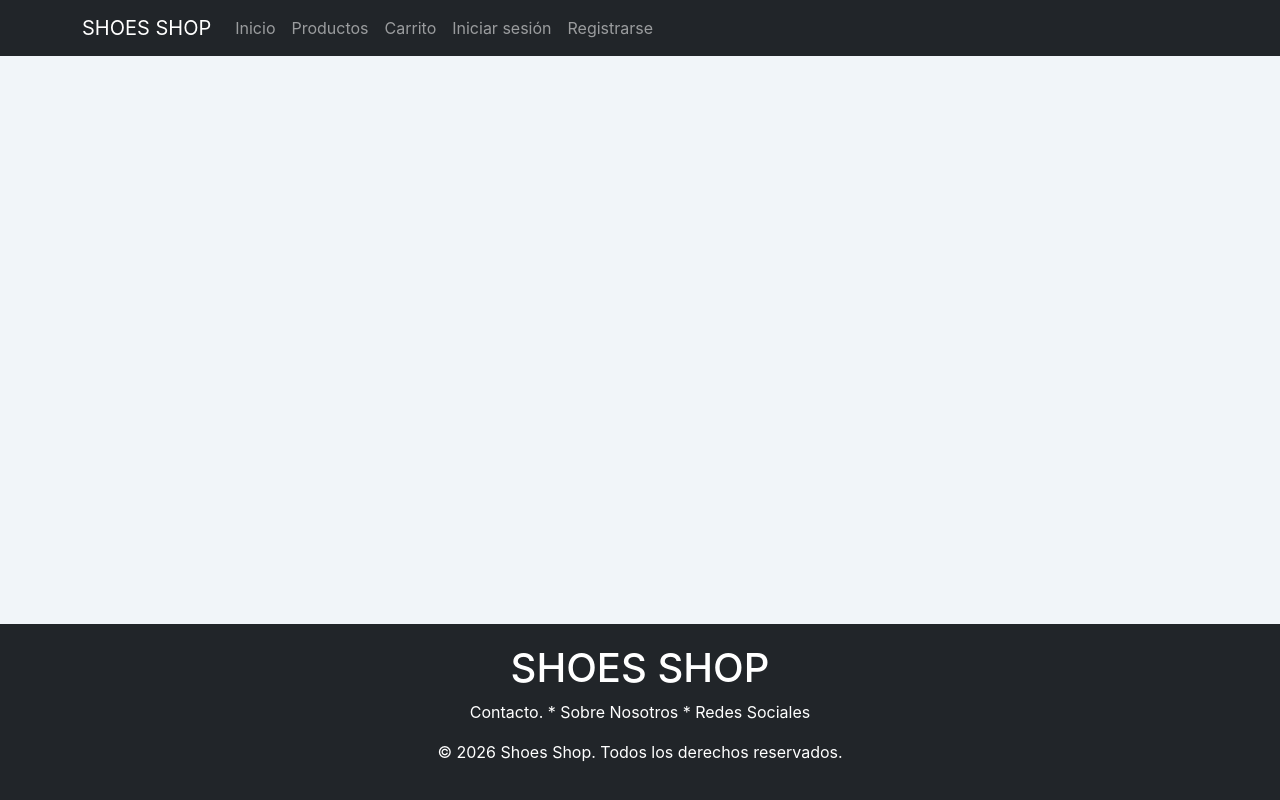
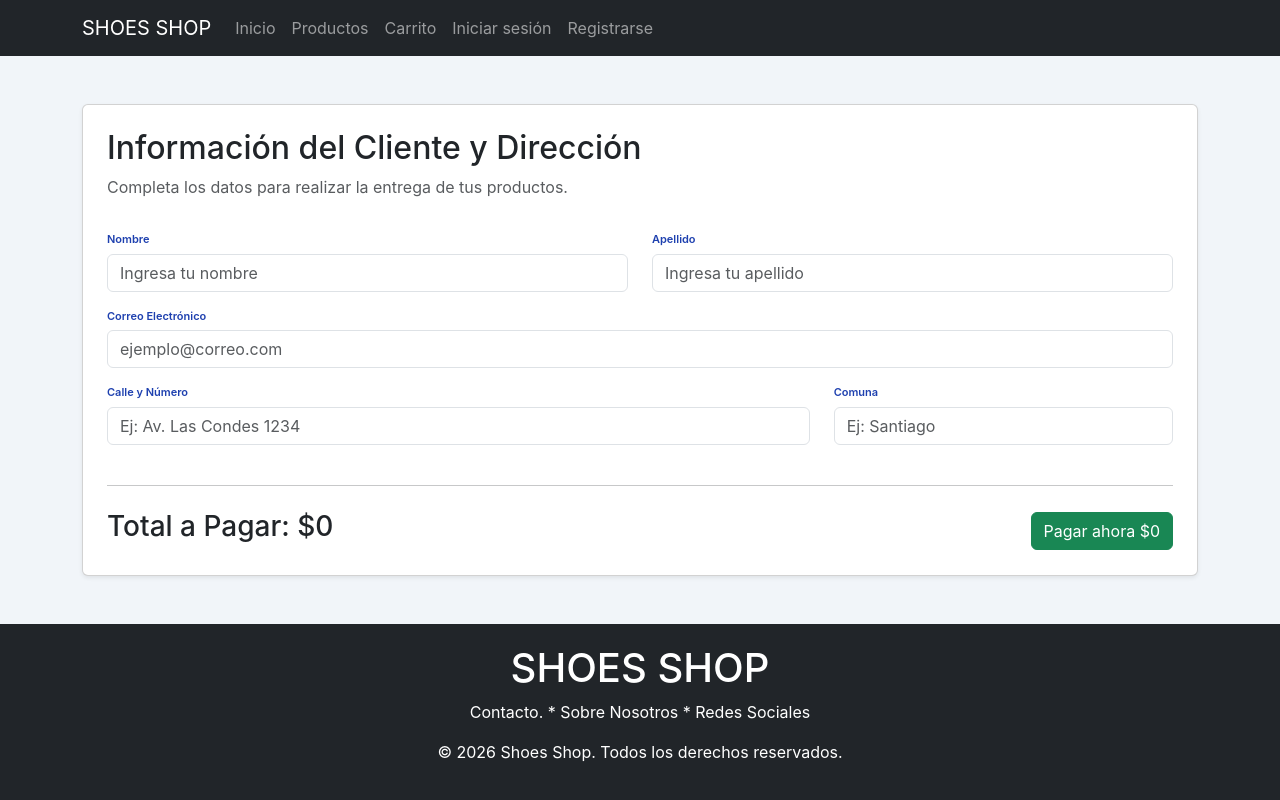
Before and after one commit to freddyrios23/shoes-shop-react, a React (Vite) app: page /checkout in a window 1280 px wide. Built offline with nearby package versions, Linux system fonts and the light colour scheme.

Commit message:
avanze carrito

```diff
--- a/src/App.jsx
+++ b/src/App.jsx
@@ -1,4 +1,3 @@
-
 import React from "react";
 import { Routes, Route } from "react-router-dom";
 
@@ -11,6 +10,8 @@ import Home from "./pages/Home";
 import Products from "./pages/Products";
 import ProductDetail from "./pages/ProductDetail";
 import Cart from "./pages/Cart";
+import Checkout from "./pages/Checkout";
+import SuccessPay from "./pages/SuccessPay";
 import Login from "./pages/Login";
 import Register from "./pages/Register";
 import Adminmode from "./pages/AdminMode";
@@ -24,6 +25,8 @@ function App() {
         <Route path="/products" element={<Products />} />
         <Route path="/products/:id" element={<ProductDetail />} />
         <Route path="/cart" element={<Cart />} />
+        <Route path="/checkout" element={<Checkout />} />
+        <Route path="/pago-exitoso" element={<SuccessPay />} />
         <Route path="/login" element={<Login />} />
         <Route path="/register" element={<Register />} />
         <Route path="/Adminmode" element={<Adminmode />} />
--- a/src/components/molecules/ProductCard.jsx
+++ b/src/components/molecules/ProductCard.jsx
@@ -7,6 +7,45 @@ import { useNavigate } from "react-router-dom";
 function ProductCard({ product }) {
     // Permite navegar a la página de detalles
     const navigate = useNavigate();
+
+    // Función para agregar al carrito
+    const agregarAlCarrito = () => {
+        const datosGuardados = localStorage.getItem('carrito');
+        let listaActual = [];
+
+        if (datosGuardados) {
+            listaActual = JSON.parse(datosGuardados);
+        }
+
+        // Buscamos si el producto ya existe en el carrito
+        let existe = false;
+        for (let i = 0; i < listaActual.length; i++) {
+            if (listaActual[i].id === product.id) {
+                let cant = listaActual[i].cantidad;
+                if (!cant) {
+                    cant = 1;
+                }
+                listaActual[i].cantidad = cant + 1;
+                existe = true;
+                break;
+            }
+        }
+
+        // Si no existe, lo agregamos como nuevo con cantidad 1
+        if (!existe) {
+            const productoAAgregar = {
+                id: product.id,
+                nombre: product.name,
+                precio: product.price,
+                imagen: product.image,
+                cantidad: 1
+            };
+            listaActual.push(productoAAgregar);
+        }
+
+        localStorage.setItem('carrito', JSON.stringify(listaActual));
+        alert('¡Producto agregado al carrito!');
+    };
 
     return (
         <Card className="m-2 h-100">
@@ -25,6 +64,7 @@ function ProductCard({ product }) {
                     price={product.price}
                 />
 
+                <div className="d-flex gap-2 mt-3">
                     {/* Botón para ver los detalles */}
                     <Button
                         variant="primary"
@@ -32,6 +72,15 @@ function ProductCard({ product }) {
                     >
                         Ver detalles
                     </Button>
+
+                    {/* Botón para agregar al carrito */}
+                    <Button
+                        variant="success"
+                        onClick={agregarAlCarrito}
+                    >
+                        Añadir
+                    </Button>
+                </div>
             </Card.Body>
         </Card>
     );
--- a/src/components/organims/ProductDetailContent.jsx
+++ b/src/components/organims/ProductDetailContent.jsx
@@ -1,4 +1,3 @@
-
 import Text from "../atoms/Text";
 import Image from "../atoms/Image";
 import Button from "../atoms/Button";
@@ -6,6 +5,42 @@ import { useNavigate } from "react-router-dom";
 
 function ProductDetailContent({ producto }) {
     const navigate = useNavigate();
+
+    // Función para agregar al carrito
+    const agregarAlCarrito = () => {
+        const datosGuardados = localStorage.getItem("carrito");
+        let listaActual = [];
+
+        if (datosGuardados) {
+            listaActual = JSON.parse(datosGuardados);
+        }
+
+        // Buscamos si el producto ya existe en el carrito
+        let existe = false;
+        for (let i = 0; i < listaActual.length; i++) {
+            if (listaActual[i].id === producto.id) {
+                let cant = listaActual[i].cantidad;
+                if (!cant) {
+                    cant = 1;
+                }
+                listaActual[i].cantidad = cant + 1;
+                existe = true;
+                break;
+            }
+        }
+
+        // Si no existe, lo agregamos con cantidad 1
+        if (!existe) {
+            const nuevoProducto = {
+                ...producto,
+                cantidad: 1
+            };
+            listaActual.push(nuevoProducto);
+        }
+
+        localStorage.setItem("carrito", JSON.stringify(listaActual));
+        alert("¡Producto agregado al carrito!");
+    };
 
     return (
         <div className="container my-5">
@@ -34,12 +69,21 @@ function ProductDetailContent({ producto }) {
                         {producto.descripcion || "Zapatillas disponibles en Shoes Shop."}
                     </Text>
 
+                    <div className="d-flex gap-2 mt-3">
+                        <Button
+                            variant="success"
+                            onClick={agregarAlCarrito}
+                        >
+                            Añadir al carrito
+                        </Button>
+
                         <Button
                             variant="secondary"
                             onClick={() => navigate("/products")}
                         >
                             Volver a productos
                         </Button>
+                    </div>
                 </div>
 
             </div>
--- a/src/pages/Cart.jsx
+++ b/src/pages/Cart.jsx
@@ -1,9 +1,12 @@
 import { useState } from 'react';
 import { Container, Table, Alert } from 'react-bootstrap';
+import { useNavigate } from 'react-router-dom';
 import Button from '../components/atoms/Button';
 import Image from '../components/atoms/Image';
 
 function Cart() {
+  const navigate = useNavigate();
+
   // se lee lo que esta guardado en el navegador
   const datosGuardados = localStorage.getItem('carrito');
 
@@ -64,6 +67,11 @@ function Cart() {
     }
     total = total + (cartItems[i].precio * cant);
   }
+
+  // función para ir a la vista de pagar (checkout)
+  const irAPagar = () => {
+    navigate('/checkout');
+  };
 
   // si el carrito esta vacío
   if (cartItems.length === 0) {
@@ -142,7 +150,8 @@ function Cart() {
           <Button variant="secondary" onClick={vaciarCarrito}>
             Vaciar
           </Button>
-          <Button variant="success" onClick={() => alert('Pasando a la pantalla de pago...')}>
+          {/* Botón de Comprar ahora que redirige a /checkout */}
+          <Button variant="success" onClick={irAPagar}>
             Comprar ahora
           </Button>
         </div>
--- /dev/null
+++ b/src/pages/Checkout.jsx
@@ -0,0 +1,131 @@
+import { useState } from 'react';
+import { Container, Card, Form } from 'react-bootstrap';
+import { useNavigate } from 'react-router-dom';
+import Button from '../components/atoms/Button';
+
+function Checkout() {
+  const navigate = useNavigate();
+
+  // Leemos el carrito guardado
+  const datosGuardados = localStorage.getItem('carrito');
+  let cartItems = [];
+  if (datosGuardados) {
+    cartItems = JSON.parse(datosGuardados);
+  }
+
+  // Calculamos el total
+  let total = 0;
+  for (let i = 0; i < cartItems.length; i++) {
+    let cant = cartItems[i].cantidad;
+    if (!cant) {
+      cant = 1;
+    }
+    total = total + (cartItems[i].precio * cant);
+  }
+
+  // Estados simples para el formulario
+  const [nombre, setNombre] = useState('');
+  const [apellido, setApellido] = useState('');
+  const [correo, setCorreo] = useState('');
+  const [calle, setCalle] = useState('');
+  const [comuna, setComuna] = useState('');
+
+  // Función al hacer clic en Pagar ahora
+  const realizarPago = (e) => {
+    e.preventDefault();
+
+    if (!nombre || !correo || !calle) {
+      alert('Por favor completa los campos principales.');
+      return;
+    }
+
+    // Validación sencilla de correo sin cosas raras
+    if (correo.includes('..') || !correo.includes('@') || !correo.includes('.')) {
+      alert('Por favor ingresa un correo válido (no se permiten puntos seguidos .. ni formatos incorrectos).');
+      return;
+    }
+
+    // Vaciamos el carrito tras pagar
+    localStorage.removeItem('carrito');
+
+    // Redirigimos a la página de éxito
+    navigate('/pago-exitoso');
+  };
+
+  return (
+    <Container className="my-5">
+      <Card className="p-4 shadow-sm">
+        <h2>Información del Cliente y Dirección</h2>
+        <p className="text-muted">Completa los datos para realizar la entrega de tus productos.</p>
+
+        <Form onSubmit={realizarPago}>
+          <div className="row mt-3">
+            <div className="col-md-6 mb-3">
+              <Form.Label>Nombre</Form.Label>
+              <Form.Control
+                type="text"
+                value={nombre}
+                onChange={(e) => setNombre(e.target.value)}
+                placeholder="Ingresa tu nombre"
+                required
+              />
+            </div>
+            <div className="col-md-6 mb-3">
+              <Form.Label>Apellido</Form.Label>
+              <Form.Control
+                type="text"
+                value={apellido}
+                onChange={(e) => setApellido(e.target.value)}
+                placeholder="Ingresa tu apellido"
+              />
+            </div>
+          </div>
+
+          <div className="mb-3">
+            <Form.Label>Correo Electrónico</Form.Label>
+            <Form.Control
+              type="email"
+              value={correo}
+              onChange={(e) => setCorreo(e.target.value)}
+              placeholder="ejemplo@correo.com"
+              required
+            />
+          </div>
+
+          <div className="row">
+            <div className="col-md-8 mb-3">
+              <Form.Label>Calle y Número</Form.Label>
+              <Form.Control
+                type="text"
+                value={calle}
+                onChange={(e) => setCalle(e.target.value)}
+                placeholder="Ej: Av. Las Condes 1234"
+                required
+              />
+            </div>
+            <div className="col-md-4 mb-3">
+              <Form.Label>Comuna</Form.Label>
+              <Form.Control
+                type="text"
+                value={comuna}
+                onChange={(e) => setComuna(e.target.value)}
+                placeholder="Ej: Santiago"
+              />
+            </div>
+          </div>
+
+          <hr className="my-4" />
+
+          <div className="d-flex justify-content-between align-items-center">
+            <h3>Total a Pagar: ${total}</h3>
+            <Button variant="success" type="submit">
+              Pagar ahora ${total}
+            </Button>
+          </div>
+        </Form>
+      </Card>
+    </Container>
+  );
+}
+
+export default Checkout;
--- /dev/null
+++ b/src/pages/SuccessPay.jsx
@@ -0,0 +1,23 @@
+import { Container, Card } from 'react-bootstrap';
+import { useNavigate } from 'react-router-dom';
+import Button from '../components/atoms/Button';
+
+function SuccessPay() {
+  const navigate = useNavigate();
+
+  return (
+    <Container className="my-5 text-center">
+      <Card className="p-5 shadow-sm border-success">
+        <h1 className="text-success mb-3">¡Se ha realizado la compra con éxito!</h1>
+        <p className="lead">Gracias por comprar en Shoes Shop. Tu pedido ya está siendo procesado.</p>
+        <div className="mt-4">
+          <Button variant="primary" onClick={() => navigate('/products')}>
+            Volver a la tienda
+          </Button>
+        </div>
+      </Card>
+    </Container>
+  );
+}
+
+export default SuccessPay;
```
Lines whose indentation alone changed are shown as unchanged.
